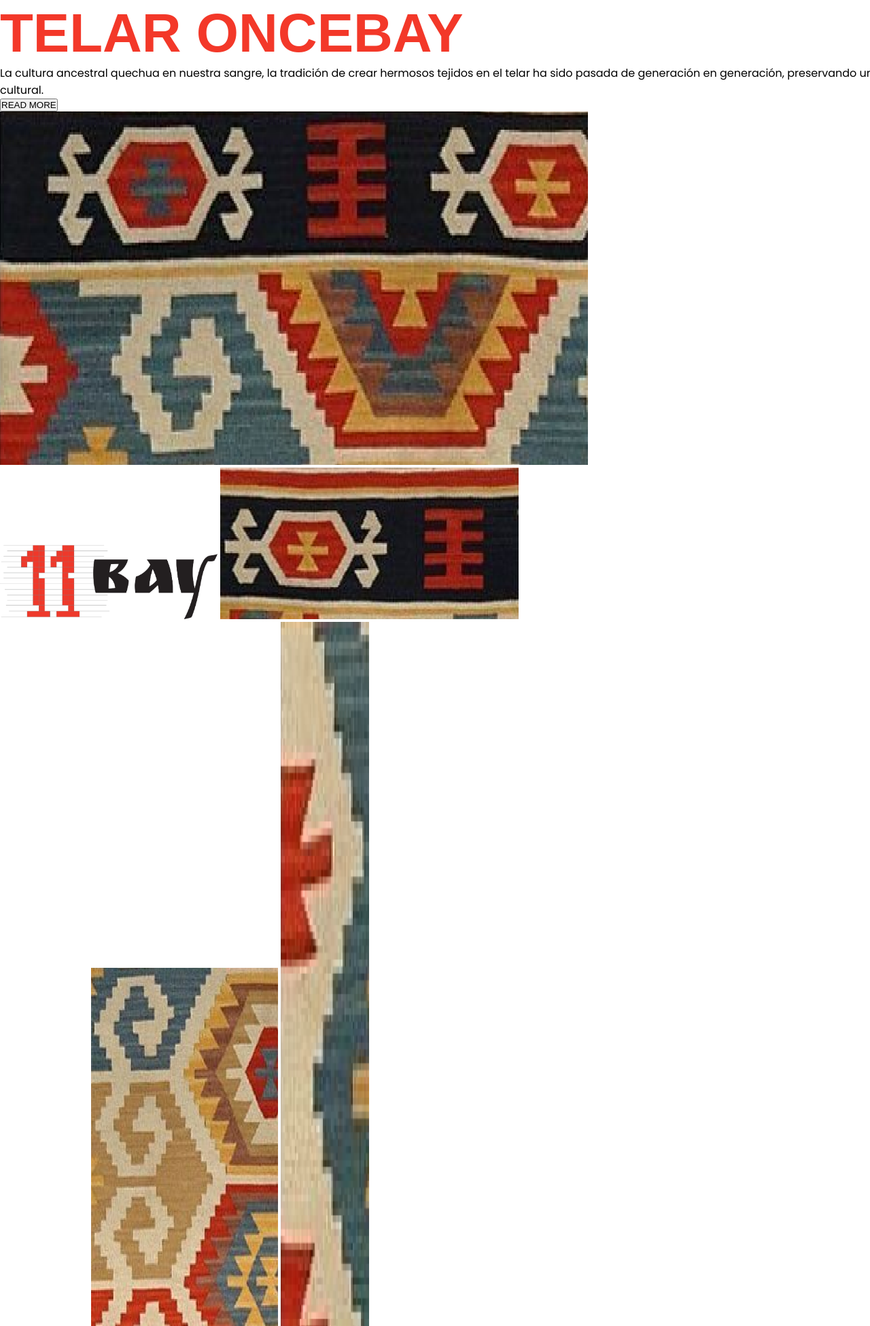
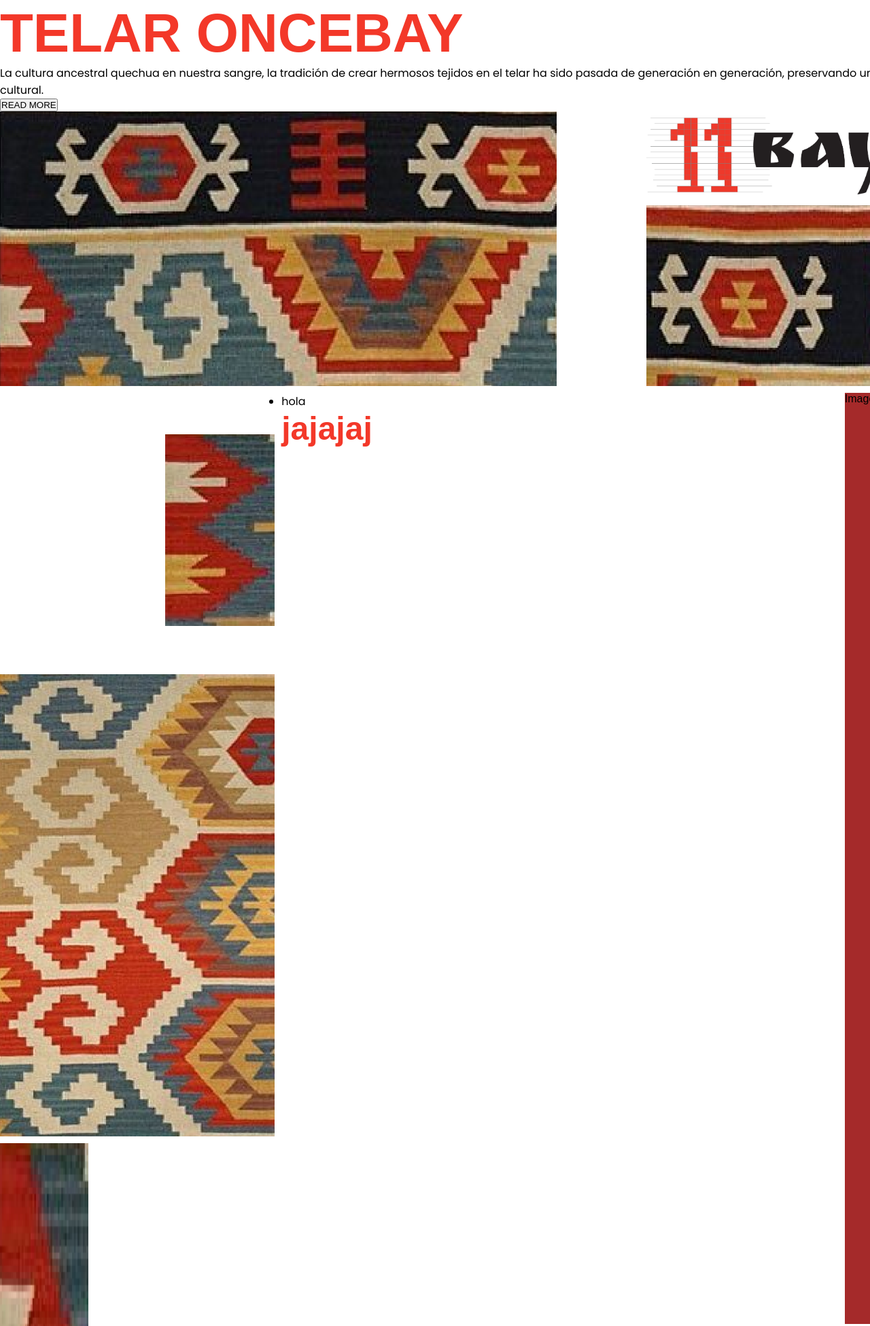
Before and after one commit to mardony/comision57670, a plain HTML site: page index.html in a window 1280 px wide. Shown: the part 1285-3236 px from the top of the page at 68% size. Drawn offline with Linux system fonts and the light colour scheme; a web font is replaced by a local one.

Commit message:
grid estructura

```diff
--- a/css/styles.css
+++ b/css/styles.css
@@ -5,6 +5,8 @@
     padding: 0;
     box-sizing: border-box;
 }
+
+
 h1{
     font-family: "Ruslan Display", sans-serif;
     color: #F33829;
@@ -24,6 +26,7 @@ ul{
 main{
     width: 90rem;
 }
+
 /*
 -----------header
 */
@@ -46,6 +49,9 @@ header{
     width: 4rem;
     height: 2.5rem;
 }
+
+
+
 /*
 --------------main
 */
@@ -79,6 +85,7 @@ header{
     width: 8.125rem;
     height: 9.5625rem;
 }
+
 .telarRomboMi3 {
     width: 8.125rem;
     height: 89.5rem;
@@ -108,7 +115,7 @@ header{
     */
 .bannerTelares{
     width: 90rem;
-     height: 84.625rem;
+    height: 84.625rem;
 }
 .telares{
     width: 23.875rem;
@@ -149,6 +156,7 @@ header{
 .visitasGuiadas{
     background-color: #0EB9CB;
 }
+
 /*
 --------------footer
 */
@@ -173,3 +181,146 @@ footer{
     width: 22rem;
     height: 8rem;
 }
+
+
+
+
+/****Página HOME****/
+
+.bannerHome {
+    width: 100%;
+
+}
+
+.isologoBody {
+    width: 60%;
+    height: 90%;
+}
+
+.telarRomboSi {
+    width: 100%;
+    height: 100%;
+}
+
+.telarRomboSd {
+    width: 80%;
+    height: 100%;
+
+}
+
+.telarRomboMi1 {
+    width: 40%;
+    height: 70%;
+}
+
+.telarRomboMi2 {
+    width: 100%;
+    height: 100%;
+}
+
+.telarRomboMi3 {
+    width: 40%;
+    height: 70%;
+}
+
+.telarRomboMi3 {
+    width: 8.125rem;
+    height: 89.5rem;
+}
+
+.telarRomboIi {
+    width: 58.875rem;
+    height: 12.75rem;
+}
+
+.telarRomboId {
+    width: 23.375rem;
+    height: 30.1875rem;
+}
+
+.gridTelares {
+
+    display: grid;
+    grid-template-columns: repeat(7, 1fr);
+    grid-template-rows: repeat(15, 8rem);
+    gap: 10px;
+    margin: 0;
+    padding: 0;
+    font-family: Arial, sans-serif;
+}
+.gridImagen1 {
+    grid-area: 1 / 1 / 4 / 5;
+    background-size: contain;
+    background-position: 100%;
+    background-repeat: no-repeat;
+
+}
+
+.gridImagen2 {
+    grid-area: 1 / 5 / 2 / 8;
+    display: flex;
+    justify-content: center;
+    align-items: center;
+}
+
+.gridImagen3 {
+    grid-area: 2 / 5 / 4 / 8;
+    display: flex;
+    justify-content: right;
+    align-items: center;
+}
+
+.gridImagen4 {
+    grid-area: 4 / 7 / 14 / 8;
+    background-color: brown;
+}
+
+.gridImagen5 {
+    grid-area: 14 / 6 / 16 / 8;
+    background-color: turquoise;
+}
+
+.gridImagen6 {
+    grid-area: 14 / 1 / 15 / 6;
+    background-color: violet;
+}
+
+.gridImagen7 {
+    grid-area: 12 / 1 / 14 / 3;
+
+}
+
+.gridImagen8 {
+    grid-area: 7 / 1 / 12 / 3;
+
+}
+
+.gridImagen9 {
+    grid-area: 4 / 1 / 7 / 3;
+    display: flex;
+    justify-content: right;
+    align-items: center;
+}
+
+.gridTexto1 {
+    grid-area: 4 / 3 / 14 / 7;
+    background-color: white;
+    font-size: 2em;
+    text-align: center;
+}
+/*
+.texto2 {
+    grid-area: 2 / 1 / 3 / 2;
+    background-color: white;
+}
+
+.texto3 {
+    grid-area: 5 / 2 / 6 / 4;
+    background-color: white;
+}
+
+.texto4 {
+    grid-area: 6 / 2 / 7 / 3;
+    background-color: white;
+}
+*/
--- a/index.html
+++ b/index.html
@@ -46,15 +46,39 @@
             </div>
         </section>
 
-        <section>
-            <div>
-                <img class="telarRomboSi" src="./assets/img/Telar-Rombos-si.png" alt="telar ampliado">
+        <section class="gridTelares">
+            <div class="gridImagen1"><img class="telarRomboSi" src="./assets/img/Telar-Rombos-si.png" alt="telar ampliado"></div>
+            <div class="gridImagen2"><img class="isologoBody" src="./assets/img/isotipo-oncebay-02.png" alt="Isologo 11 BAY"></div>
+            <div class="gridImagen3"><img class="telarRomboSd" src="./assets/img/Telar-Rombos-sd.png" alt="telar"></div>
+            <div class="gridImagen4">Imagen 4</div>
+            <div class="gridImagen5">Imagen 5</div>
+            <div class="gridImagen6">Imagen 6</div>
+            <div class="gridImagen7"><img class="telarRomboMi3" src="./assets/img/Telar-Rombos-mi1.png" alt="telar 1 vertical"></div>
+            <div class="gridImagen8"><img class="telarRomboMi2" src="./assets/img/Telar-Rombos-mi2.png" alt="telar 2 vertical"></div>
+            <div class="gridImagen9"><img class="telarRomboMi1" src="./assets/img/Telar-Rombos-mi1.png" alt="telar 1 vertical"></div>
+            <div class="gridIexto1">
+                <ul>
+                    <li>
+                        <p>hola</p>
+                    </li>
+
+                </ul>
                 <div>
-                    <img class="isologoBody" src="./assets/img/isotipo-oncebay-02.png" alt="Isologo 11 BAY">
-                    <img class="telarRomboSd" src="./assets/img/Telar-Rombos-sd.png" alt="telar">
+                    <h2>jajajaj</h2>
                 </div>
             </div>
-            <section>
+            <!--
+            <div class="texto2">Texto 2</div>
+            <div class="texto3">Texto 3</div>
+            <div class="texto4">Texto 4</div>
+            -->
+        </section>
+
+
+
+        <section>
+
+            <section class="gridTelar">
                 <div>
                     <img class="telarRomboMi1" src="./assets/img/Telar-Rombos-mi1.png" alt="telar 1 vertical">
                     <img class="telarRomboMi2" src="./assets/img/Telar-Rombos-mi2.png" alt="telar 2 vertical">
```
Also changed, not shown: 1 other file.
